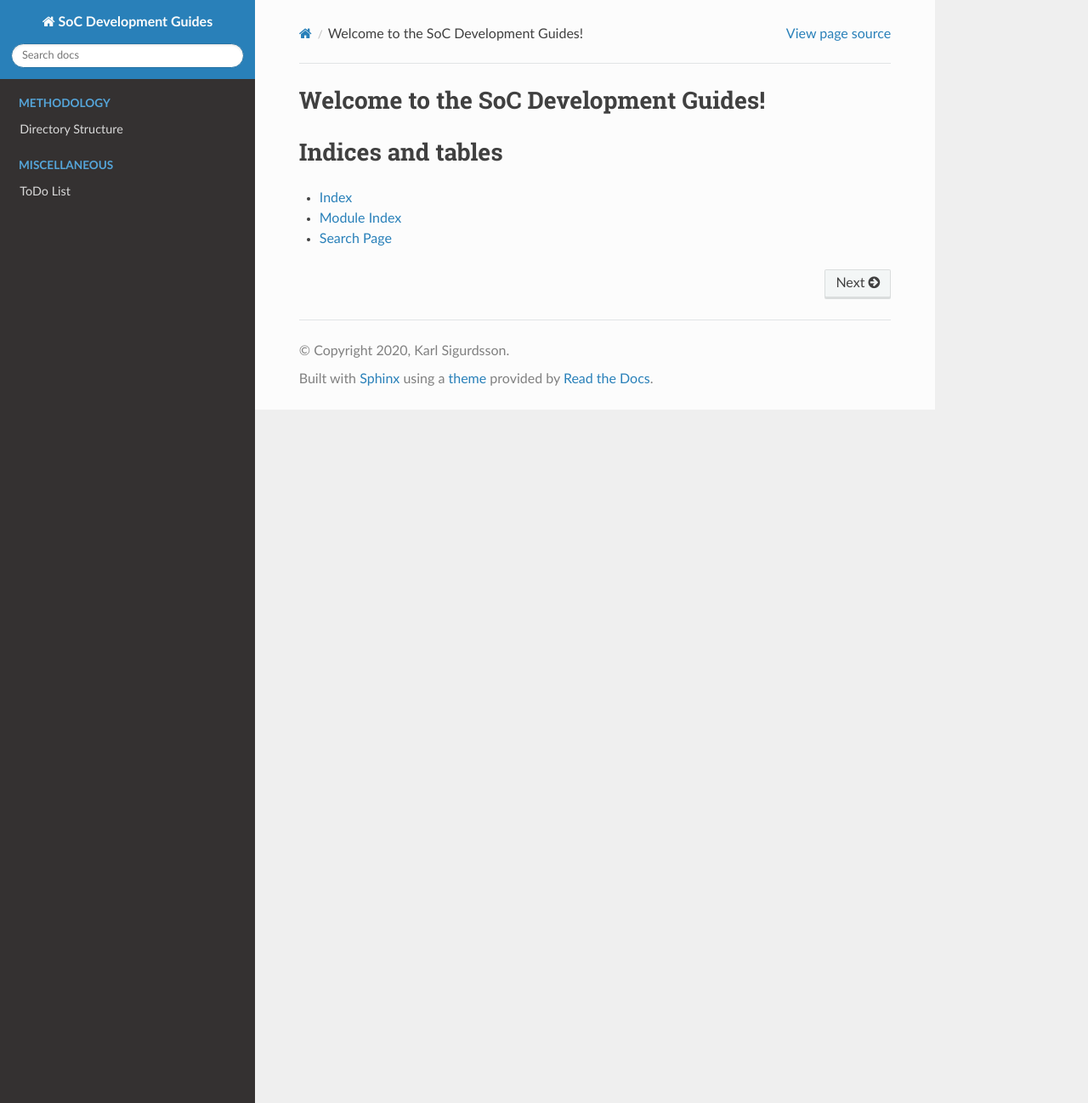
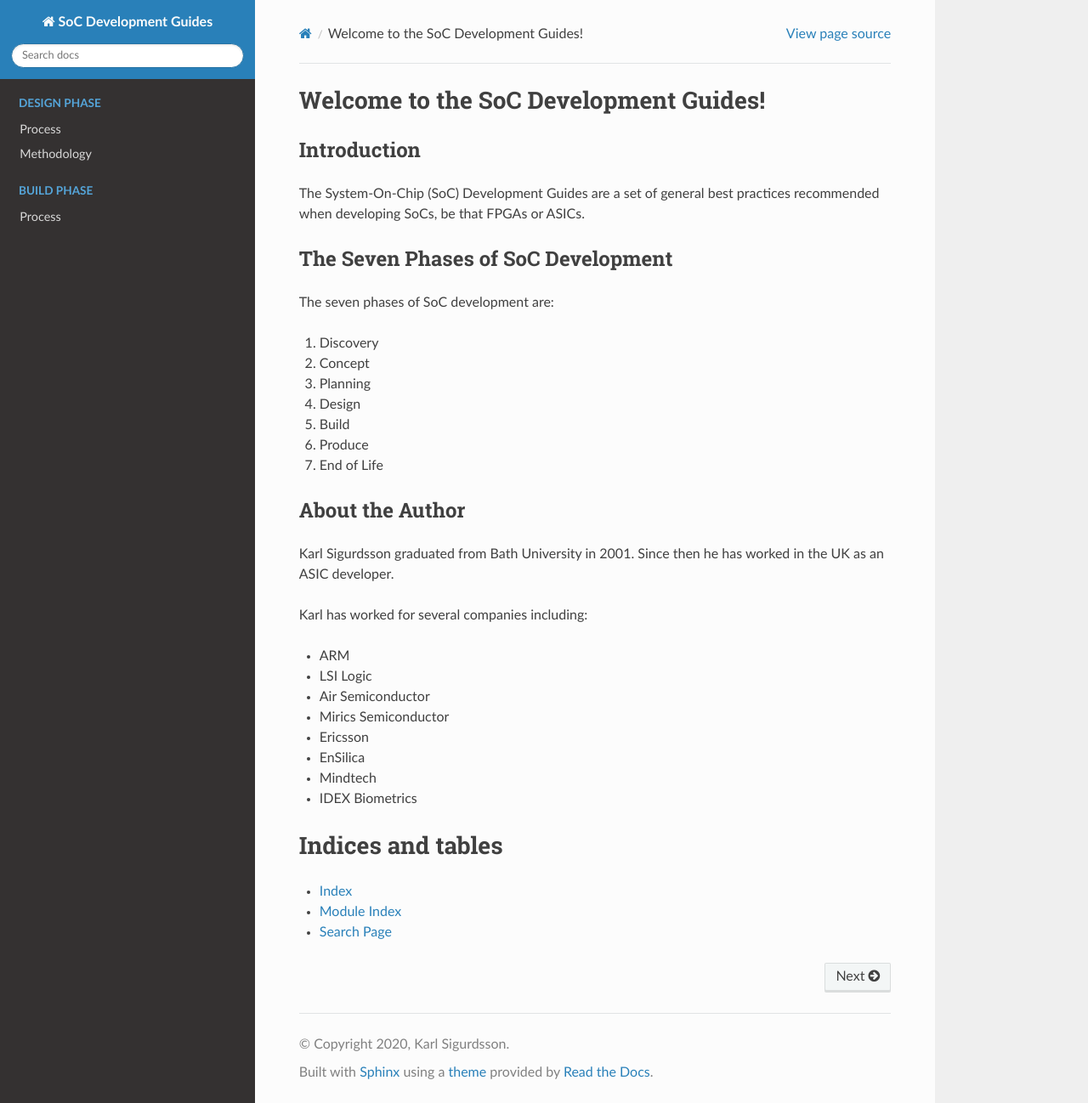
Before and after one commit to ksigurdsson/soc-dev-guides, a Sphinx documentation site: the page built from docs/source/index.rst, in a window 1280 px wide and 1298 px high. Shown: the whole window at 85% size. Built offline with Sphinx 7.4.7 and the Read the Docs theme 2.0.0, drawn with Linux system fonts in a browser that asks for light colours.

Commit message:
Added some document structure and some content to the landing page

```diff
--- /dev/null
+++ b/docs/source/build-phase/process.rst
@@ -0,0 +1,3 @@
+###################
+Build Phase Process
+###################
--- /dev/null
+++ b/docs/source/design-phase/process.rst
@@ -0,0 +1,3 @@
+####################
+Design Phase Process
+####################
--- a/docs/source/index.rst
+++ b/docs/source/index.rst
@@ -7,28 +7,54 @@
 Welcome to the SoC Development Guides!
 ######################################
 
+.. toctree::
+   :caption: Design Phase
+   :hidden:
+
+   Process     <design-phase/process.rst>
+   Methodology <design-phase/methodology.rst>
 
 .. toctree::
-   :maxdepth: 1
-   :caption: Process
-   :name: process
+   :caption: Build Phase
    :hidden:
 
-.. toctree::
-   :maxdepth: 1
-   :caption: Methodology
-   :name: methodology
-   :hidden:
+   Process     <build-phase/process.rst>
 
-   directory-structure
+Introduction
+============
 
-.. toctree::
-   :maxdepth: 1
-   :caption: Miscellaneous
-   :name: misc
-   :hidden:
+The System-On-Chip (SoC) Development Guides are a set of general best practices
+recommended when developing SoCs, be that FPGAs or ASICs.
 
-   ToDo
+The Seven Phases of SoC Development
+===================================
+
+The seven phases of SoC development are:
+
+#. Discovery
+#. Concept
+#. Planning
+#. Design
+#. Build
+#. Produce
+#. End of Life
+
+About the Author
+================
+
+Karl Sigurdsson graduated from Bath University in 2001.
+Since then he has worked in the UK as an ASIC developer.
+
+Karl has worked for several companies including:
+
+* ARM
+* LSI Logic
+* Air Semiconductor
+* Mirics Semiconductor
+* Ericsson
+* EnSilica
+* Mindtech
+* IDEX Biometrics
 
 ##################
 Indices and tables
```
Also changed, not shown: docs/source/design-phase/methodology.rst (added, +10 -0 lines), docs/source/design-phase/ToDo.rst (renamed from docs/source/ToDo.rst), docs/source/design-phase/directory-structure.rst (renamed from docs/source/directory-structure.rst).
